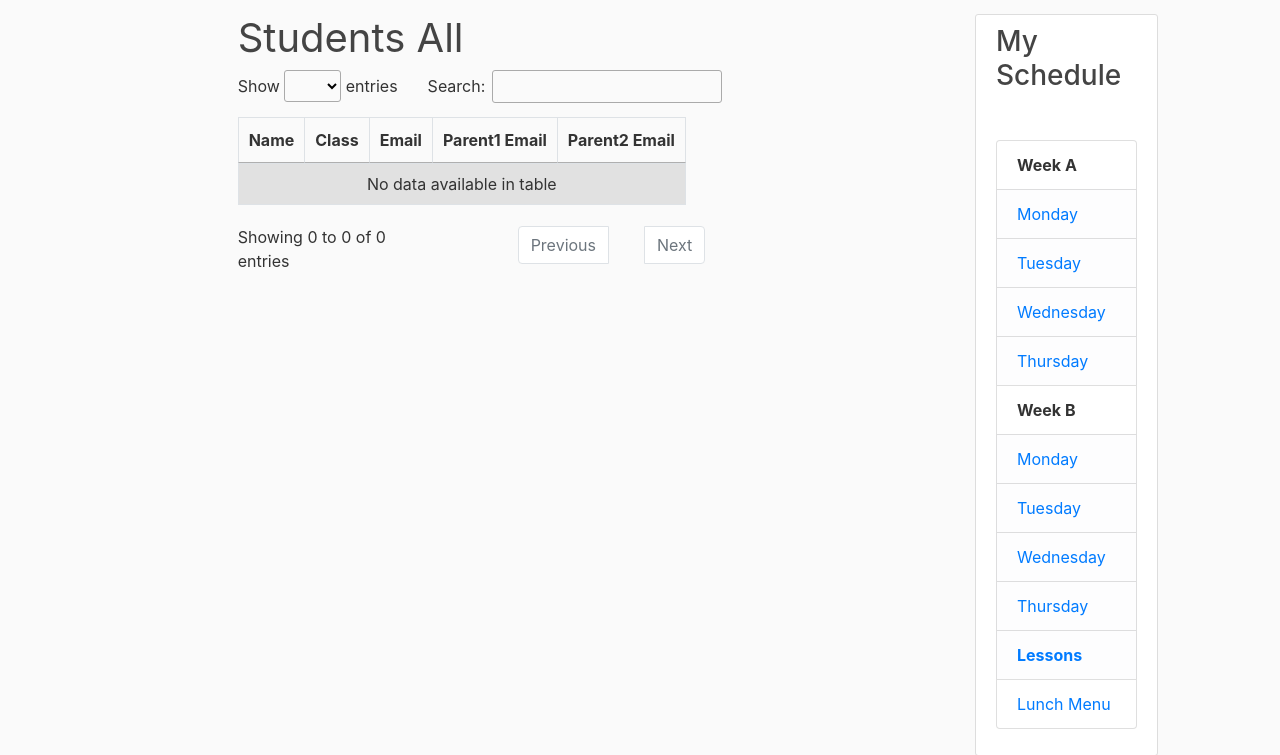
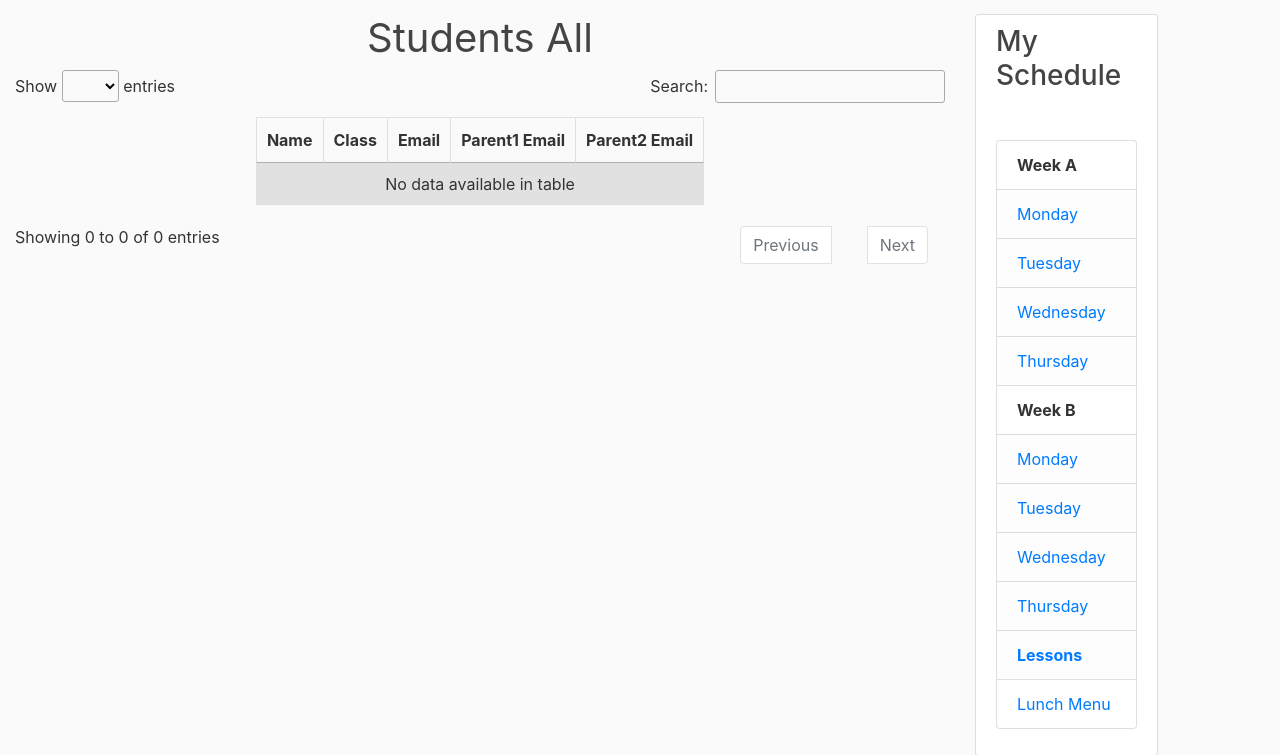
Before and after one commit to rachelf21/school_scheduling_app, a Flask app: page /get_students/a/all in a window 1280 px wide. Shown: the part 66-821 px from the top of the page. Run offline with Flask 2, Linux system fonts and the light colour scheme; data that the repository does not hold is empty; parts of the project's set-up code (start-up, migrations or seed data) failed here and were passed over; some libraries are stand-ins or nearby versions.

Commit message:
fixed table display issues on attendance tracking and all students

```diff
--- a/app/templates/class.html
+++ b/app/templates/class.html
@@ -4,7 +4,7 @@
   var schedule = "{{schedule.courseid}}";
   console.log(schedule);
 </script>
-<div style="text-align: center; border: 1px blue solid">
+<div style="text-align: center; border: 0px blue solid">
   <h1 class="font-weight-normal">All Classes</h1>
   <div class="font-weight-normal mb-4"><a href="get_students/a/all">View all students</a></div>
 </div>
--- a/app/templates/schedule.html
+++ b/app/templates/schedule.html
@@ -1,11 +1,11 @@
 {% extends "base.html" %} {% block content %}
 
-<h1 class="mt-4 pt-4 text-center font-weight-normal" >{{title}}</h1>
+<h1 class="mt-1 4 text-center font-weight-normal" >{{title}}</h1>
 
 <div class="table-responsive">
 <table
   id="myTable"
-  class="table mx-auto  table-striped table-hover table-bordered text-center mt-4 pt-4  w-auto table-fixed  "
+  class="table mx-auto  table-striped table-hover table-bordered text-center mt-4 pt-4  w-auto table-fixed "
   style="border:0px solid green; width:auto; margin: 0px auto"
 >
   <thead>
@@ -54,7 +54,7 @@
           } else document.write("{{ schedule.course.subject}}");
         </script>
       </td>
-      <td>
+      <td class="text-nowrap">
         <script>
           var course = "{{ schedule.course.classid}}"+"-{{ schedule.course.subject}}";
           var p = per[{{loop.index}}];
--- a/app/templates/students.html
+++ b/app/templates/students.html
@@ -1,20 +1,23 @@
 {% extends "base.html" %} {% block content %}
-<div id="outerdiv" style="display: flex">
-  <div id="innerdiv" style="margin-left: auto; margin-right: auto">
+<!-- <div id="outerdiv" style="display: flex">
+  <div id="innerdiv" style="margin-left: auto; margin-right: auto"> -->
+<div style="text-align: center">
   <h1 class="font-weight-normal">Students {{title}}</h1>
+</div>
 <!-- <table
   id="myTable"
   class="table mx-auto w-auto table-striped table-hover table-bordered table-responsive"
   style="border: 0px red solid; margin: 0 auto; width: 75% !important"
 > -->
+<div class="table-responsive">
   <table
     id="myTable"
-      class="table mx-auto w-auto table-striped table-hover table-bordered table-responsive"
-      style="border: 0px red solid"
+    class="table mx-auto w-auto table-striped table-hover table-bordered table-fixed"
+    style="border: 0px red solid; width: auto; margin: 0px auto"
   >
     <thead>
       <th>Name</th>
-        <th id="class" style="display: block">Class</th>
+      <th id="class" class="text-center">Class</th>
       <th>Email</th>
       <th>Parent1 Email</th>
       <th>Parent2 Email</th>
@@ -22,8 +25,8 @@
     <tbody>
       {% for students in students %}
       <tr>
-          <td>{{ students.name}}</td>
-          <td name="classid" style="display: block">{{students.classid}}</td>
+        <td class="text-nowrap">{{ students.name}}</td>
+        <td name="classid" class="text-center">{{students.classid}}</td>
         <td>{{ students.email}}</td>
         <td class="small">{{ students.parent1}}</td>
         <td class="small">{{ students.parent2}}</td>
@@ -31,6 +34,7 @@
       {%endfor%}
     </tbody>
   </table>
+</div>
 
 <script>
   $("#myTable").DataTable({
@@ -52,6 +56,6 @@
     $("#myTable").DataTable();
   });
 </script> -->
-  </div>
-</div>
+<!-- </div>
+</div> -->
 {% endblock content %}
```
Also changed, not shown: app/templates/attendance_records.html (+29 -15 lines), app/templates/students-denied.html (+10 -10 lines). Lines whose indentation alone changed are shown as unchanged.
